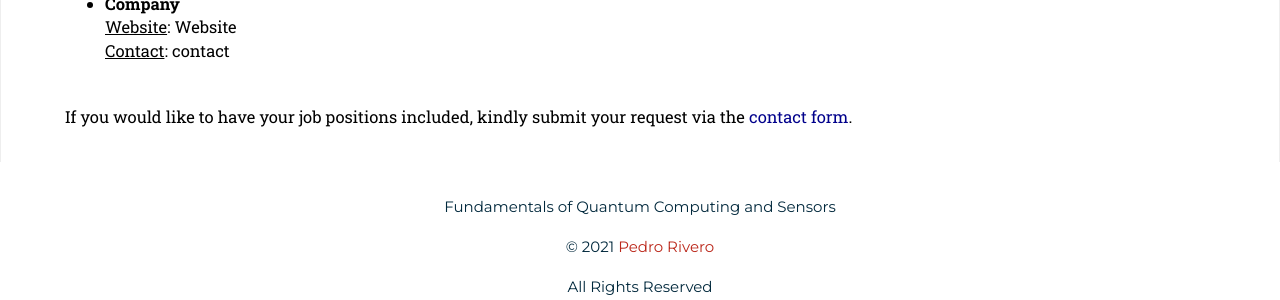
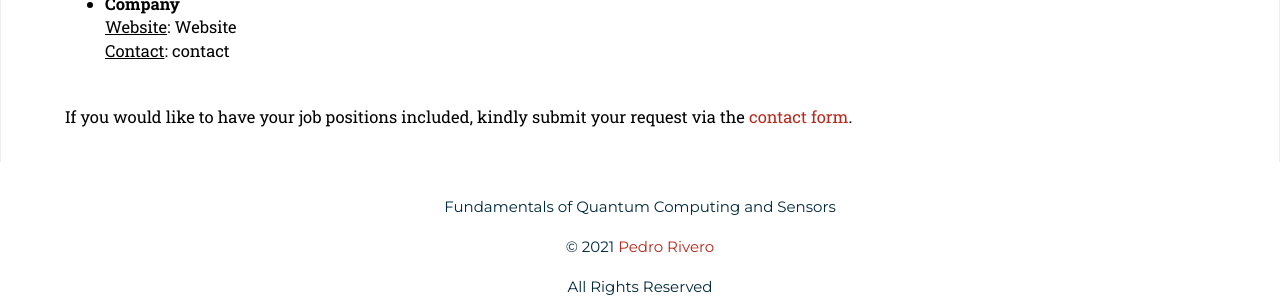
Before and after one commit to pedrorrivero/iit-qc-workshop, a Jekyll site: the page built from _pages/jobs.html, in a window 1280 px wide. Shown: the part 585-885 px from the top of the page. Built offline with Jekyll 4.4.1, drawn with Linux system fonts in a browser that asks for light colours; some web fonts are replaced.

Commit message:
Fixed link style

```diff
--- a/_sass/_event.scss
+++ b/_sass/_event.scss
@@ -3,9 +3,6 @@
   margin: 100px 15vw 60px 15vw;
   img {
     width: 100%;
-  }
-  a {
-    color: darkblue;
   }
   h2, h3, ol, ul, p {
     color: black;
```
